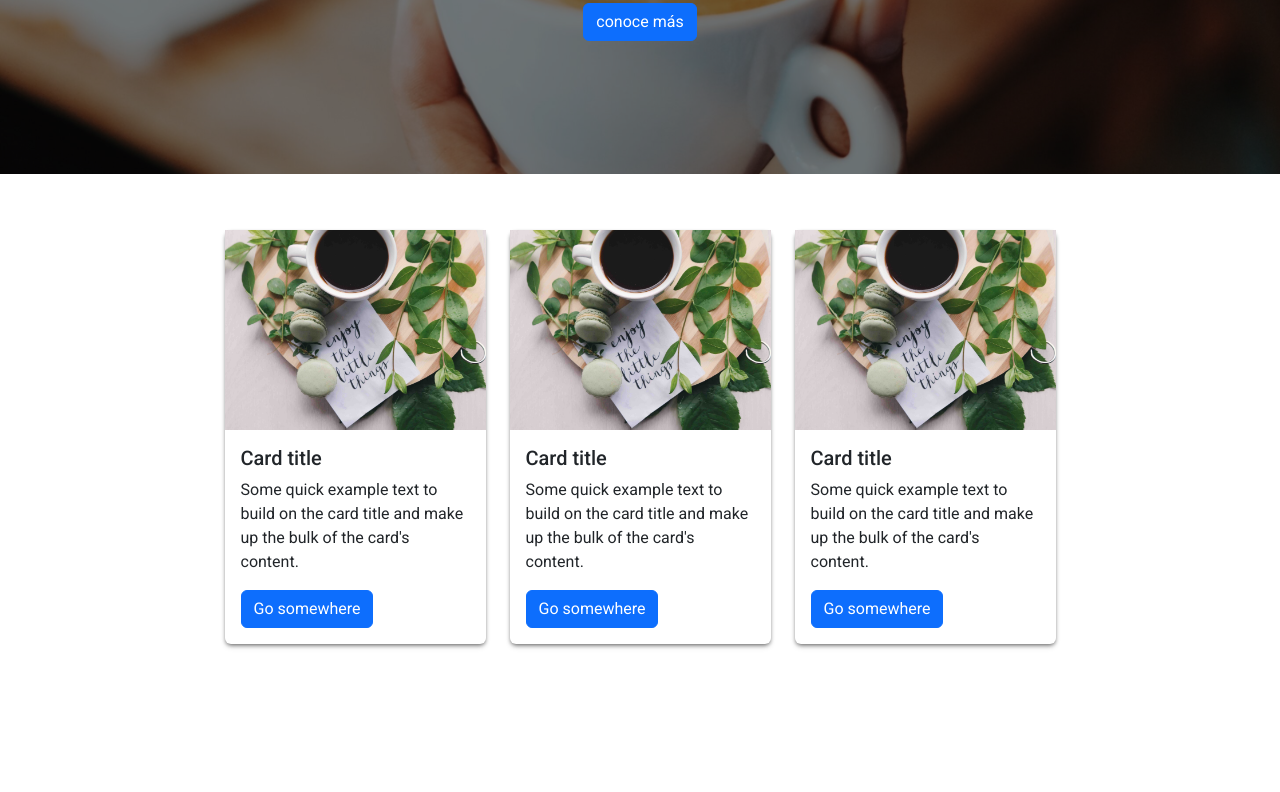
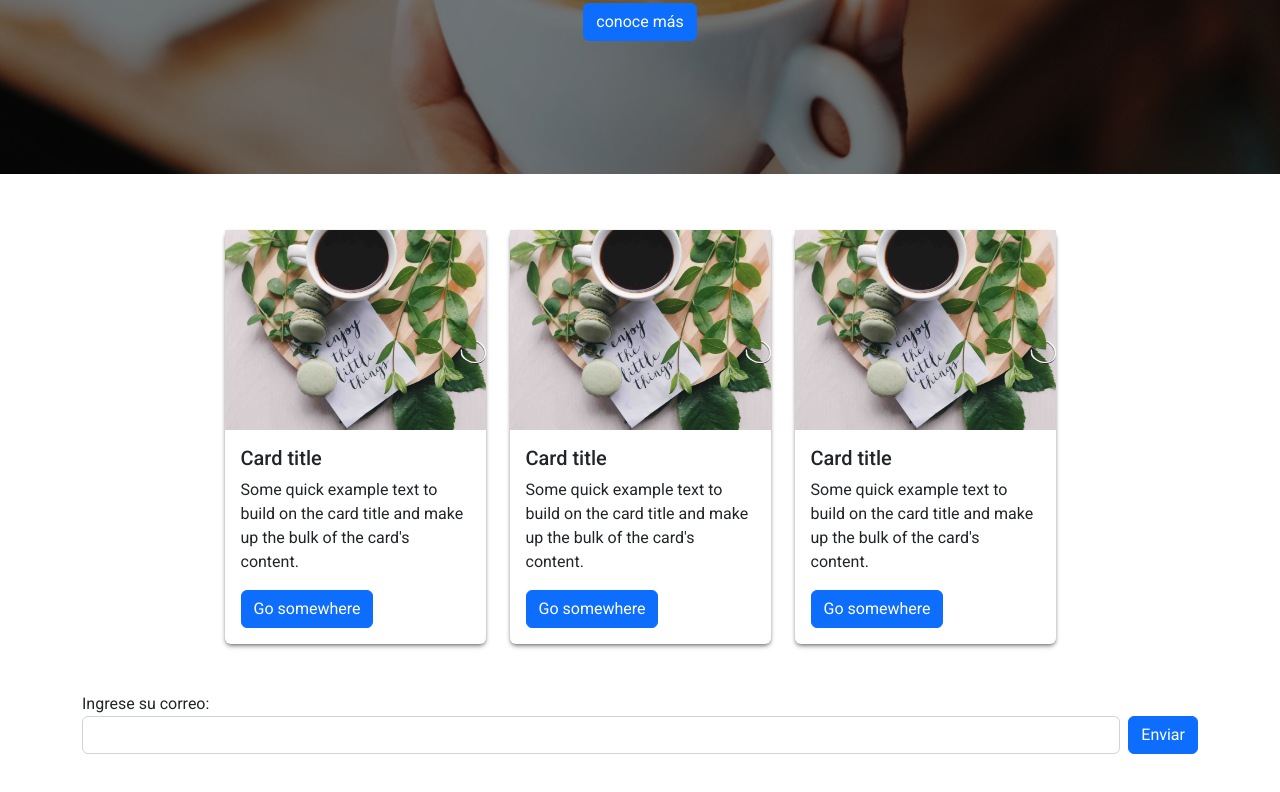
Before and after one commit to mpramos/P-GINA_WEB_B-SICO_COFFEE, a plain HTML site: page index.html in a window 1280 px wide. Shown: the part 282-1074 px from the top of the page. Before the commit the page ends 974 px from the top, so only its background shows below. Drawn offline with nearby package versions, Linux system fonts and the light colour scheme; a script that the page names is missing.

Commit message:
Se trabajó en un formulario

```diff
--- a/index.html
+++ b/index.html
@@ -106,6 +106,19 @@
             </div>
         </div>
     </section>
+    <div class="container mt-5 mb-5">
+        <label for="email">Ingrese su correo: </label>
+        <form action="">
+            <div class="d-flex ">
+                <!--? flex-fill se usa para que abarque toda la pagina osea
+                q entre en toda la pagina -->
+                <div class="flex-fill me-2">
+                    <input id="email" type="email" class="form-control" />
+                </div>
+                    <button type="submit" class="btn btn-primary">Enviar</button>
+            </div>
+        </form>
+    </div>
 </body>
 
 </html>
```
